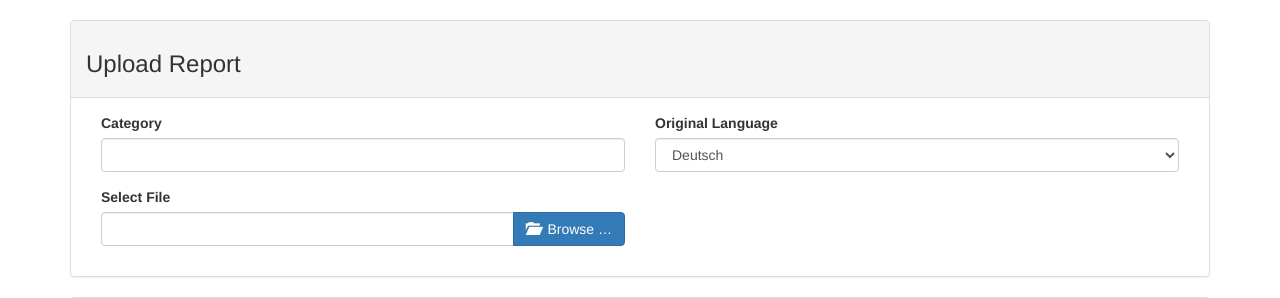
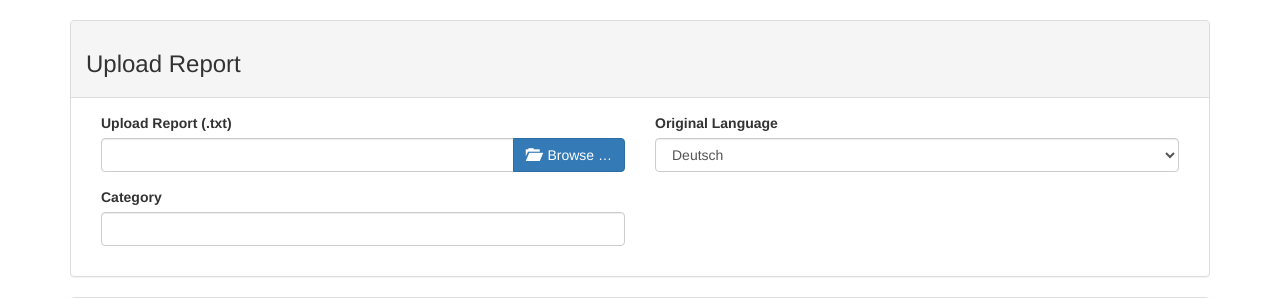
Before and after one commit to lasigeBioTM/MRA, a Flask app: page / in a window 1280 px wide. Shown: the part 52-350 px from the top of the page. Run offline with Flask 2, Linux system fonts and the light colour scheme; data that the repository does not hold is empty; parts of the project's set-up code (start-up, migrations or seed data) failed here and were passed over; some libraries are stand-ins or nearby versions.

Commit message:
change design of form

```diff
--- a/mra/templates/index.html
+++ b/mra/templates/index.html
@@ -27,8 +27,8 @@
           <form id="upload-report-form" role="form" method="POST" enctype=multipart/form-data action="/add_report">
 
             <div class="form-group col-md-6">
-              <label for="category_input">Category</label>
-              <input id="category_input" type="text" name="category" class="form-control">
+              <label class="control-label" for="file_input">Upload Report (.txt)</label>
+              <input id="file_input" type="file" name="file" class="file" data-show-preview="false">
             </div>
 
             <div class="form-group col-md-6">
@@ -44,9 +44,10 @@
             </div>
 
             <div class="form-group col-md-6">
-              <label class="control-label" for="file_input">Select File</label>
-              <input id="file_input" type="file" name="file" class="file" data-show-preview="false">
+              <label for="category_input">Category</label>
+              <input id="category_input" type="text" name="category" class="form-control">
             </div>
+
           </form>
 
         </div>
```
